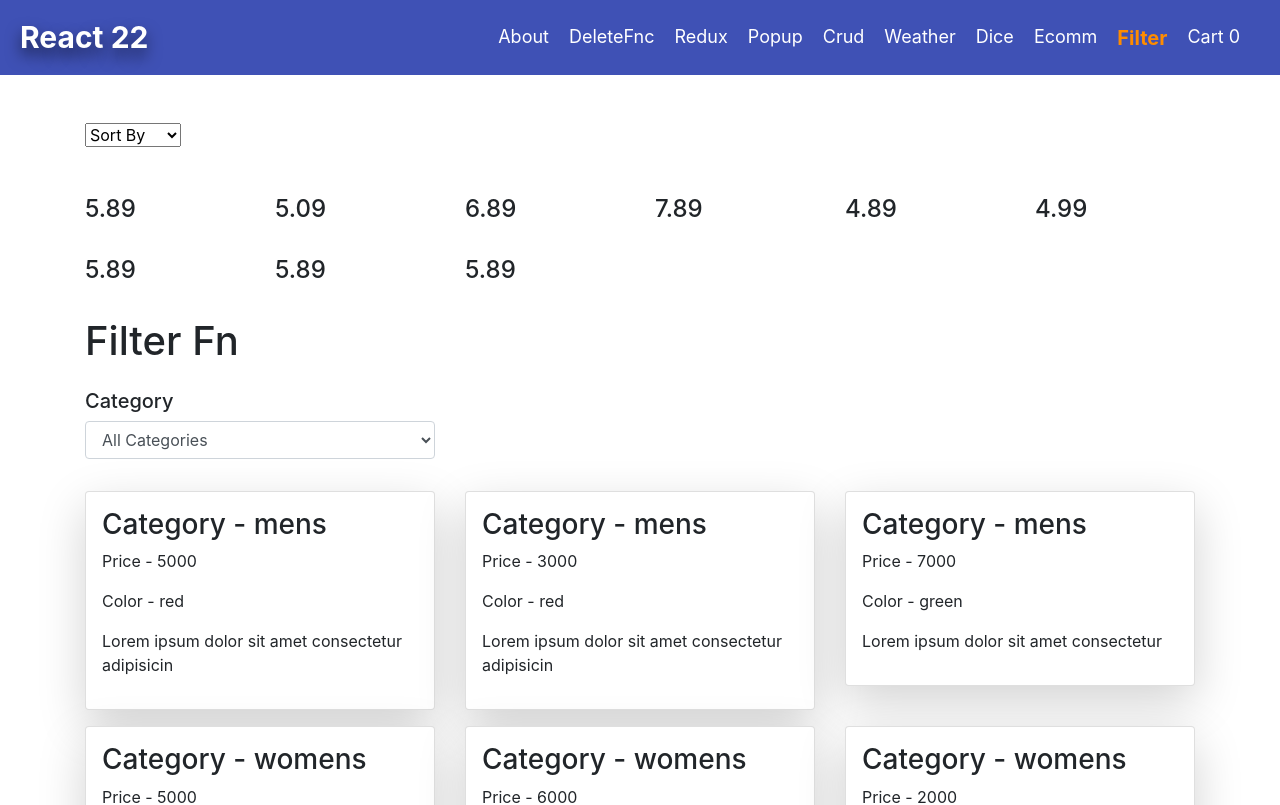
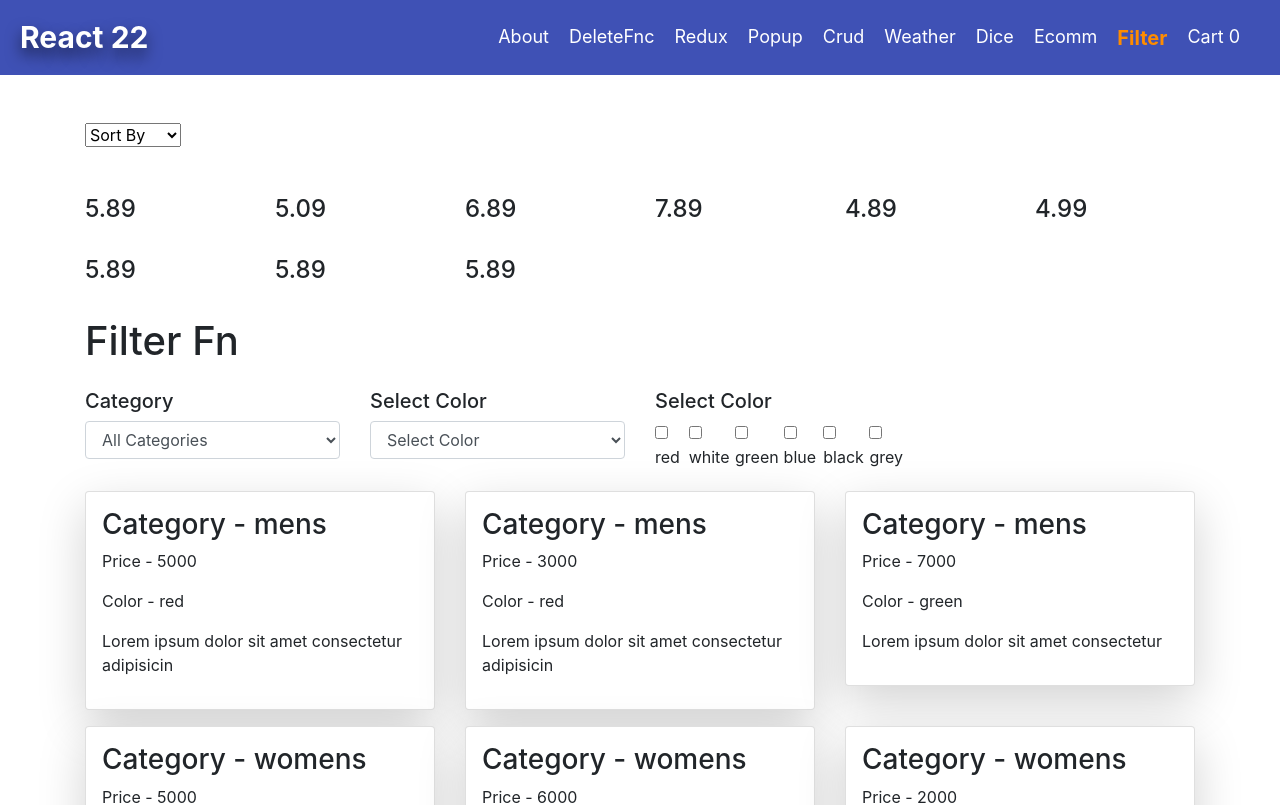
Before and after one commit to arifweb2020/react_22, a React (Create React App) app: page /filter in a window 1280 px wide. Shown: the top 805 px of the page. Built offline with nearby package versions, Linux system fonts and the light colour scheme.

Commit message:
filter data

```diff
--- a/src/features/filter/Filter.js
+++ b/src/features/filter/Filter.js
@@ -12,7 +12,12 @@ function Filter(props) {
     const category = fake_data.filter((obj, pos, arr) => {
         return arr.map(mapObj => mapObj.category).indexOf(obj.category) === pos;
     })
-    // console.log(category)
+
+    // filter by color
+    const color = fake_data.filter((obj, pos, arr) => {
+        return arr.map(mapObj => mapObj.color).indexOf(obj.color) === pos;
+    })
+
 
 
     // ====== SORTING DATA BY HIGH, MID, LOW RATE =========
@@ -49,6 +54,20 @@ function Filter(props) {
         setMyData(filterData);
     }
 
+    const colorHandler = (e) => {
+        const filterVal = e.target.value;
+        const filterData = fake_data.filter((item) => item.color === filterVal);
+        console.log(filterData)
+        setMyData(filterData);
+    }
+
+    // checkbox filter
+
+    const filterData = (val)=>{
+        const colorFinder = fake_data.filter((item) => item.color === val);
+        setMyData(colorFinder)
+    }
+
     return (
         <>
             <section>
@@ -82,20 +101,41 @@ function Filter(props) {
                 <div className='container  mb-5'>
                     <h1>Filter Fn</h1>
                     <div className='row mt-4'>
-                        <div className='col-md-4'>
+                        <div className='col-md-3'>
                             <h5>Category</h5>
                             <div className='form-group'>
                                 <select className='form-control' onChange={categoryHandler}>
                                     <option>All Categories</option>
-
-                            {
-                                category.map((ele) => {
-                                    return <option value={ele.category}>{ele.category}</option>
-                                })
-                            }
-                                    {/* <option value="mens">Mens</option>
-                                    <option value="womens">Womens</option> */}
+                                    {
+                                        category.map((ele) => {
+                                            return <option value={ele.category}>{ele.category}</option>
+                                        })
+                                    }
                                 </select>
+                            </div>
+                        </div>
+                        <div className='col-md-3'>
+                            <h5>Select Color</h5>
+                            <div className='form-group'>
+                                <select className='form-control' onChange={colorHandler}>
+                                    <option>Select Color</option>
+                                    {
+                                        color.map((ele) => {
+                                            return <option value={ele.color}>{ele.color}</option>
+                                        })
+                                    }
+                                </select>
+                            </div>
+                        </div>
+                        <div className='col-md-3'>
+                            <h5>Select Color</h5>
+                            <div style={{ display: "flex", justifyContent: "space-between" }}>
+                                <span><input type="checkbox" onClick={()=>filterData("red")}/> red</span>
+                                <span><input type="checkbox" onClick={()=>filterData("white")}/> white </span>
+                                <span><input type="checkbox" onClick={()=>filterData("green")}/> green </span>
+                                <span><input type="checkbox" onClick={()=>filterData("blue")}/> blue </span>
+                                <span><input type="checkbox" onClick={()=>filterData("black")}/> black </span>
+                                <span><input type="checkbox" onClick={()=>filterData("grey")}/> grey </span>
                             </div>
                         </div>
                     </div>
```
